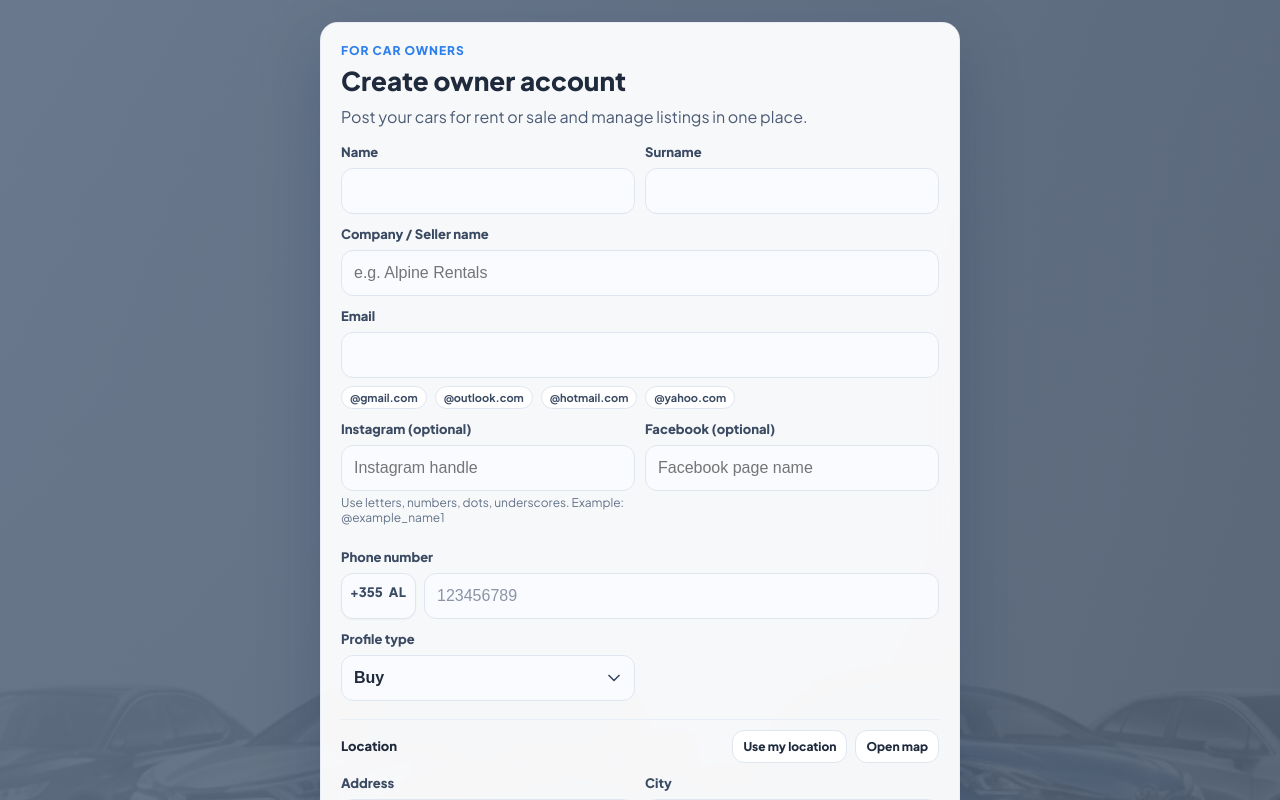
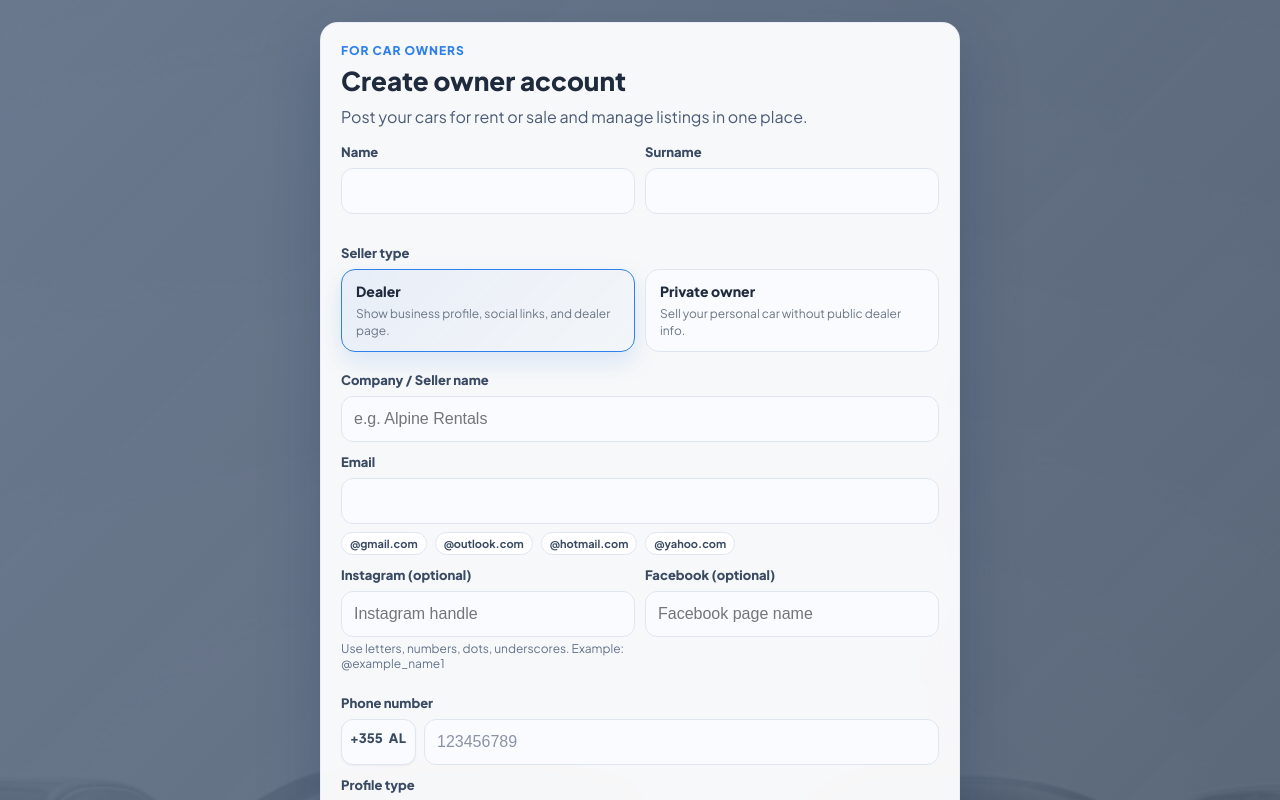
Before and after one commit to dailyplatform-io/dailydrive, a React (Vite) app: page /register in a window 1280 px wide. Shown: the top 800 px of the page. Built offline with nearby package versions, Linux system fonts and the light colour scheme.

Commit message:
add private dealer

```diff
--- a/src/components/FilterSidebar.tsx
+++ b/src/components/FilterSidebar.tsx
@@ -343,6 +343,24 @@ export const FilterSidebar: React.FC<FilterSidebarProps> = ({
           />
           <span className="slider" />
         </label>
+      </div>
+
+      <div className="filter-panel__group">
+        <div className="filter-panel__label-row">
+          <span className="filter-panel__label">{t('filters.sellerType')}</span>
+        </div>
+        <div className="chip-grid">
+          {(['dealer', 'private'] as const).map((type) => (
+            <button
+              key={type}
+              className={`chip ${filters.selectedSellerTypes.includes(type) ? 'is-active' : ''}`}
+              onClick={() => onUpdate('selectedSellerTypes', toggleArrayValue(filters.selectedSellerTypes, type))}
+              type="button"
+            >
+              {t(`filters.sellerType.${type}`)}
+            </button>
+          ))}
+        </div>
       </div>
 
       <div className="filter-panel__group">
--- a/src/context/AuthContext.tsx
+++ b/src/context/AuthContext.tsx
@@ -25,6 +25,7 @@ export interface OwnerAccount {
   sellerSlug?: string;
   instagramName?: string;
   facebookName?: string;
+  isPrivateOwner?: boolean;
   profileType: OwnerProfileType;
   subscriptionTier: SubscriptionTier;
   subscriptionStartedAt: string;
--- a/src/hooks/useFilters.ts
+++ b/src/hooks/useFilters.ts
@@ -22,6 +22,7 @@ export interface FilterState {
   selectedExteriorColors: string[];
   selectedInteriorColors: string[];
   selectedRegistration: string[];
+  selectedSellerTypes: Array<'dealer' | 'private'>;
 }
 
 export interface FilterBounds {
@@ -70,6 +71,7 @@ const initialFilterState = (mode: 'rent' | 'buy', bounds: FilterBounds): FilterS
   selectedExteriorColors: [],
   selectedInteriorColors: [],
   selectedRegistration: [],
+  selectedSellerTypes: [],
 });
 
 export const useFilters = (allCars: Car[], mode: 'rent' | 'buy', carMakes: CarMake[] = [], carModels: CarModel[] = []) => {
@@ -180,6 +182,12 @@ export const useFilters = (allCars: Car[], mode: 'rent' | 'buy', carMakes: CarMa
         });
       })();
 
+      const matchesSellerType = (() => {
+        if (filters.selectedSellerTypes.length === 0) return true;
+        const ownerType = car.ownerIsPrivate ? 'private' : 'dealer';
+        return filters.selectedSellerTypes.includes(ownerType);
+      })();
+
       return (
         matchesSearch &&
         matchesRentalType &&
@@ -195,7 +203,8 @@ export const useFilters = (allCars: Car[], mode: 'rent' | 'buy', carMakes: CarMa
         matchesSeats &&
         matchesExterior &&
         matchesInterior &&
-        matchesRegistration
+        matchesRegistration &&
+        matchesSellerType
       );
     });
   }, [allCars, filters, mode, carMakes, carModels]);
--- a/src/i18n/translations.ts
+++ b/src/i18n/translations.ts
@@ -78,6 +78,11 @@ export const translations: Record<Language, TranslationDict> = {
     'ownerRegister.subtitle': 'Post your cars for rent or sale and manage listings in one place.',
     'ownerRegister.name': 'Name',
     'ownerRegister.surname': 'Surname',
+    'ownerRegister.sellerType.title': 'Seller type',
+    'ownerRegister.sellerType.dealer.title': 'Dealer',
+    'ownerRegister.sellerType.dealer.desc': 'Show business profile, social links, and dealer page.',
+    'ownerRegister.sellerType.private.title': 'Private owner',
+    'ownerRegister.sellerType.private.desc': 'Sell your personal car without public dealer info.',
     'ownerRegister.sellerName': 'Company / Seller name',
     'ownerRegister.sellerName.placeholder': 'e.g. Alpine Rentals',
     'ownerRegister.phone': 'Phone number',
@@ -377,6 +382,9 @@ export const translations: Record<Language, TranslationDict> = {
     'filters.title': 'Filter by:',
     'filters.collapse': 'Filters',
     'filters.availableOnly': 'Available now only',
+    'filters.sellerType': 'Seller type',
+    'filters.sellerType.dealer': 'Dealer',
+    'filters.sellerType.private': 'Private',
     'filters.brand': 'Car brand',
     'filters.brand.placeholder': 'All brands',
     'filters.model': 'Car model',
@@ -699,6 +707,11 @@ export const translations: Record<Language, TranslationDict> = {
     'ownerRegister.subtitle': 'Pubblica auto a noleggio o in vendita e gestisci gli annunci.',
     'ownerRegister.name': 'Nome',
     'ownerRegister.surname': 'Cognome',
+    'ownerRegister.sellerType.title': 'Tipo venditore',
+    'ownerRegister.sellerType.dealer.title': 'Concessionario',
+    'ownerRegister.sellerType.dealer.desc': 'Mostra profilo aziendale, social e pagina del venditore.',
+    'ownerRegister.sellerType.private.title': 'Privato',
+    'ownerRegister.sellerType.private.desc': 'Vendi la tua auto personale senza profilo pubblico.',
     'ownerRegister.sellerName': 'Nome azienda / venditore',
     'ownerRegister.sellerName.placeholder': 'es. Alpine Rentals',
     'ownerRegister.phone': 'Telefono',
@@ -992,6 +1005,9 @@ export const translations: Record<Language, TranslationDict> = {
     'filters.title': 'Filtra per:',
     'filters.collapse': 'Filtri',
     'filters.availableOnly': 'Solo disponibili ora',
+    'filters.sellerType': 'Tipo venditore',
+    'filters.sellerType.dealer': 'Concessionario',
+    'filters.sellerType.private': 'Privato',
     'filters.brand': 'Marca',
     'filters.brand.placeholder': 'Tutte le marche',
     'filters.model': 'Modello',
@@ -1302,6 +1318,11 @@ export const translations: Record<Language, TranslationDict> = {
     'ownerRegister.subtitle': 'Publikoni makina me qira ose në shitje dhe menaxhoni shpalljet.',
     'ownerRegister.name': 'Emri',
     'ownerRegister.surname': 'Mbiemri',
+    'ownerRegister.sellerType.title': 'Lloji i shitësit',
+    'ownerRegister.sellerType.dealer.title': 'Shitës',
+    'ownerRegister.sellerType.dealer.desc': 'Shfaq profil biznesi, rrjete sociale dhe faqe shitësi.',
+    'ownerRegister.sellerType.private.title': 'Pronari privat',
+    'ownerRegister.sellerType.private.desc': 'Shit makinën personale pa informacione publike të shitësit.',
     'ownerRegister.sellerName': 'Emri i kompanisë / shitësit',
     'ownerRegister.sellerName.placeholder': 'p.sh. Alpine Rentals',
     'ownerRegister.phone': 'Numri i telefonit',
@@ -1596,6 +1617,9 @@ export const translations: Record<Language, TranslationDict> = {
     'filters.title': 'Filtro sipas:',
     'filters.collapse': 'Filtra',
     'filters.availableOnly': 'Vetëm të disponueshme',
+    'filters.sellerType': 'Lloji i shitësit',
+    'filters.sellerType.dealer': 'Shitës',
+    'filters.sellerType.private': 'Privat',
     'filters.brand': 'Marka e makinës',
     'filters.brand.placeholder': 'Të gjitha markat',
     'filters.model': 'Modeli',
@@ -1903,6 +1927,11 @@ export const translations: Record<Language, TranslationDict> = {
     'ownerRegister.subtitle': 'Δημοσιεύστε αυτοκίνητα προς ενοικίαση ή πώληση και διαχειριστείτε αγγελίες.',
     'ownerRegister.name': 'Όνομα',
     'ownerRegister.surname': 'Επώνυμο',
+    'ownerRegister.sellerType.title': 'Τύπος πωλητή',
+    'ownerRegister.sellerType.dealer.title': 'Έμπορος',
+    'ownerRegister.sellerType.dealer.desc': 'Εμφάνιση εταιρικού προφίλ, social και σελίδας εμπόρου.',
+    'ownerRegister.sellerType.private.title': 'Ιδιώτης',
+    'ownerRegister.sellerType.private.desc': 'Πώληση προσωπικού αυτοκινήτου χωρίς δημόσιες πληροφορίες εμπόρου.',
     'ownerRegister.sellerName': 'Όνομα εταιρείας / πωλητή',
     'ownerRegister.sellerName.placeholder': 'π.χ. Alpine Rentals',
     'ownerRegister.phone': 'Τηλέφωνο',
@@ -2195,6 +2224,9 @@ export const translations: Record<Language, TranslationDict> = {
     'filters.title': 'Φίλτρα:',
     'filters.collapse': 'Φίλτρα',
     'filters.availableOnly': 'Μόνο διαθέσιμα τώρα',
+    'filters.sellerType': 'Τύπος πωλητή',
+    'filters.sellerType.dealer': 'Έμπορος',
+    'filters.sellerType.private': 'Ιδιώτης',
     'filters.brand': 'Μάρκα',
     'filters.brand.placeholder': 'Όλες οι μάρκες',
     'filters.model': 'Μοντέλο',
--- a/src/models/Car.ts
+++ b/src/models/Car.ts
@@ -20,6 +20,7 @@ export interface Car {
   ownerId?: string;
   ownerName?: string;
   ownerProfileType?: string;
+  ownerIsPrivate?: boolean;
   ownerPhone?: string;
   ownerSlug?: string;
   ownerInstagram?: string;
--- a/src/pages/OwnerAuth.css
+++ b/src/pages/OwnerAuth.css
@@ -120,6 +120,65 @@
   display: grid;
   grid-template-columns: repeat(2, minmax(0, 1fr));
   gap: 10px;
+}
+
+.owner-auth-choice {
+  margin: 6px 0 8px;
+}
+
+.owner-auth-choice__label {
+  font-size: 13px;
+  font-weight: 800;
+  color: #3a4a63;
+  margin-bottom: 8px;
+}
+
+.owner-auth-choice__grid {
+  display: grid;
+  grid-template-columns: repeat(2, minmax(0, 1fr));
+  gap: 10px;
+}
+
+.owner-auth-choice__card {
+  border: 1px solid #dfe6f0;
+  border-radius: 14px;
+  padding: 12px 14px;
+  background: #f9fbff;
+  cursor: pointer;
+  display: flex;
+  flex-direction: column;
+  gap: 6px;
+  position: relative;
+  transition: all 0.2s ease;
+}
+
+.owner-auth-choice__card input {
+  position: absolute;
+  opacity: 0;
+  pointer-events: none;
+}
+
+.owner-auth-choice__title {
+  font-size: 14px;
+  font-weight: 900;
+  color: #1f2b3d;
+}
+
+.owner-auth-choice__desc {
+  font-size: 12px;
+  color: #6b7686;
+  line-height: 1.4;
+}
+
+.owner-auth-choice__card.is-active {
+  border-color: #2f80ed;
+  background: linear-gradient(135deg, rgba(47, 128, 237, 0.08), rgba(47, 128, 237, 0.02));
+  box-shadow: 0 10px 24px rgba(47, 128, 237, 0.15);
+}
+
+.owner-auth-choice__card:focus-within {
+  border-color: #2f80ed;
+  box-shadow: 0 0 0 3px rgba(47, 128, 237, 0.15);
 }
 
 .owner-auth-field span {
--- a/src/pages/OwnerLogin.tsx
+++ b/src/pages/OwnerLogin.tsx
@@ -149,7 +149,8 @@ export const OwnerLogin: React.FC = () => {
         sellerName: response.sellerName,
         sellerSlug: response.sellerSlug ?? (response.sellerName ? slugifySellerName(response.sellerName) : undefined),
         instagramName: response.instagramName,
-        facebookName: response.facebookName
+        facebookName: response.facebookName,
+        isPrivateOwner: response.isPrivateOwner
       }));
 
       const normalizeNumber = (value: unknown) => {
@@ -173,6 +174,7 @@ export const OwnerLogin: React.FC = () => {
         sellerSlug: response.sellerSlug ?? (response.sellerName ? slugifySellerName(response.sellerName) : undefined),
         instagramName: response.instagramName,
         facebookName: response.facebookName,
+        isPrivateOwner: response.isPrivateOwner,
         profileType,
         subscriptionTier,
         subscriptionStartedAt: now.toISOString(),
--- a/src/pages/OwnerRegister.tsx
+++ b/src/pages/OwnerRegister.tsx
@@ -30,6 +30,7 @@ export const OwnerRegister: React.FC = () => {
   const { t } = useLanguage();
   const navigate = useNavigate();
   const capitalize = (value: string) => (value ? value.charAt(0).toUpperCase() + value.slice(1) : value);
+  const privateSellerName = 'Private Cars';
 
   const [name, setName] = useState('');
   const [surname, setSurname] = useState('');
@@ -51,6 +52,7 @@ export const OwnerRegister: React.FC = () => {
   const [showConfirmPassword, setShowConfirmPassword] = useState(false);
   const [instagramName, setInstagramName] = useState('');
   const [facebookName, setFacebookName] = useState('');
+  const [sellerType, setSellerType] = useState<'dealer' | 'private'>('dealer');
   const [confirmPasswordBlurred, setConfirmPasswordBlurred] = useState(false);
   const [useLocationInstead, setUseLocationInstead] = useState(false);
   const [submitted, setSubmitted] = useState(false);
@@ -80,6 +82,16 @@ export const OwnerRegister: React.FC = () => {
       setSubscriptionTier('free');
     }
   }, []);
+
+  useEffect(() => {
+    if (sellerType === 'private') {
+      setSellerName(privateSellerName);
+      setInstagramName('');
+      setFacebookName('');
+    } else if (sellerName === privateSellerName) {
+      setSellerName('');
+    }
+  }, [sellerType, sellerName, privateSellerName]);
 
   const applyEmailSuggestion = (domain: string) => {
     setEmail((current) => {
@@ -156,10 +168,10 @@ export const OwnerRegister: React.FC = () => {
     const next: Record<string, string> = {};
     if (!name.trim()) next.name = t('ownerRegister.error.required');
     if (!surname.trim()) next.surname = t('ownerRegister.error.required');
-    if (!sellerName.trim()) next.sellerName = t('ownerRegister.error.required');
+    if (sellerType === 'dealer' && !sellerName.trim()) next.sellerName = t('ownerRegister.error.required');
     if (!email.trim()) next.email = t('ownerRegister.error.required');
     else if (!/^\S+@\S+\.\S+$/.test(email.trim())) next.email = t('ownerAuth.error.emailInvalid');
-    if (instagramName.trim() && !isValidInstagramHandle(instagramName)) {
+    if (sellerType === 'dealer' && instagramName.trim() && !isValidInstagramHandle(instagramName)) {
       next.instagramName = t('ownerRegister.error.instagramInvalid');
     }
     if (!phone.trim()) next.phone = t('ownerRegister.error.required');
@@ -178,7 +190,7 @@ export const OwnerRegister: React.FC = () => {
     if (!confirmPassword) next.confirmPassword = t('ownerRegister.error.confirmPasswordRequired');
     else if (password !== confirmPassword) next.confirmPassword = t('ownerRegister.error.passwordsDoNotMatch');
     return next;
-  }, [submitted, name, surname, sellerName, email, phone, instagramName, address, lat, lng, password, confirmPassword, useLocationInstead, t]);
+  }, [submitted, name, surname, sellerName, sellerType, email, phone, instagramName, address, lat, lng, password, confirmPassword, useLocationInstead, t]);
 
   // Show password mismatch error immediately when user leaves confirm password field
   const confirmPasswordError = useMemo(() => {
@@ -192,7 +204,7 @@ export const OwnerRegister: React.FC = () => {
     // Check if all required fields are filled
     // Address is only required if not using GPS location
     const addressRequired = !useLocationInstead && !address.trim();
-    if (!name.trim() || !surname.trim() || !sellerName.trim() || !email.trim() || !phone.trim() || addressRequired || !password || !confirmPassword) {
+    if (!name.trim() || !surname.trim() || (sellerType === 'dealer' && !sellerName.trim()) || !email.trim() || !phone.trim() || addressRequired || !password || !confirmPassword) {
       return false;
     }
 
@@ -218,7 +230,7 @@ export const OwnerRegister: React.FC = () => {
     }
 
     return true;
-  }, [name, surname, sellerName, email, phone, address, lat, lng, password, confirmPassword, useLocationInstead]);
+  }, [name, surname, sellerName, sellerType, email, phone, address, lat, lng, password, confirmPassword, useLocationInstead]);
 
   const onSubmit = async (event: React.FormEvent) => {
     event.preventDefault();
@@ -236,8 +248,9 @@ export const OwnerRegister: React.FC = () => {
         email,
         phone: `+${selectedDialCode}${phone}`,
         sellerName: sellerName.trim(),
-        instagramName: normalizeInstagramHandle(instagramName) || undefined,
-        facebookName: facebookName.trim() || undefined,
+        instagramName: sellerType === 'dealer' ? normalizeInstagramHandle(instagramName) || undefined : undefined,
+        facebookName: sellerType === 'dealer' ? facebookName.trim() || undefined : undefined,
+        isPrivateOwner: sellerType === 'private',
         profileType,
         subscriptionTier,
         city,
@@ -330,6 +343,35 @@ export const OwnerRegister: React.FC = () => {
             </label>
           </div>
 
+          <div className="owner-auth-choice">
+            <p className="owner-auth-choice__label">{t('ownerRegister.sellerType.title')}</p>
+            <div className="owner-auth-choice__grid" role="radiogroup" aria-label={t('ownerRegister.sellerType.title')}>
+              <label className={`owner-auth-choice__card ${sellerType === 'dealer' ? 'is-active' : ''}`}>
+                <input
+                  type="radio"
+                  name="sellerType"
+                  value="dealer"
+                  checked={sellerType === 'dealer'}
+                  onChange={() => setSellerType('dealer')}
+                />
+                <span className="owner-auth-choice__title">{t('ownerRegister.sellerType.dealer.title')}</span>
+                <span className="owner-auth-choice__desc">{t('ownerRegister.sellerType.dealer.desc')}</span>
+              </label>
+              <label className={`owner-auth-choice__card ${sellerType === 'private' ? 'is-active' : ''}`}>
+                <input
+                  type="radio"
+                  name="sellerType"
+                  value="private"
+                  checked={sellerType === 'private'}
+                  onChange={() => setSellerType('private')}
+                />
+                <span className="owner-auth-choice__title">{t('ownerRegister.sellerType.private.title')}</span>
+                <span className="owner-auth-choice__desc">{t('ownerRegister.sellerType.private.desc')}</span>
+              </label>
+            </div>
+          </div>
+
+          {sellerType === 'dealer' && (
             <label className="owner-auth-field">
               <span>{t('ownerRegister.sellerName')}</span>
               <input
@@ -340,6 +382,7 @@ export const OwnerRegister: React.FC = () => {
               />
               {errors.sellerName && <p className="owner-auth-error">{errors.sellerName}</p>}
             </label>
+          )}
 
           <label className="owner-auth-field">
             <span>{t('ownerAuth.email')}</span>
@@ -367,6 +410,7 @@ export const OwnerRegister: React.FC = () => {
             {emailTaken && <p className="owner-auth-error">{t('ownerRegister.error.emailTaken')}</p>}
           </label>
 
+          {sellerType === 'dealer' && (
             <div className="owner-auth-grid">
               <label className="owner-auth-field">
                 <span>{t('ownerRegister.instagram')}</span>
@@ -391,6 +435,7 @@ export const OwnerRegister: React.FC = () => {
                 />
               </label>
             </div>
+          )}
 
           <label className="owner-auth-field">
             <span>{t('ownerRegister.phone')}</span>
--- a/src/pages/dashboard/DashboardCars.tsx
+++ b/src/pages/dashboard/DashboardCars.tsx
@@ -117,6 +117,7 @@ export const DashboardCars: React.FC = () => {
   }, [user]);
 
   const addDisabled = features.subscriptions ? billingCount >= maxAllowedCars : false;
+  const canShareProfile = !user.isPrivateOwner;
 
   if (!user) return null;
 
@@ -183,6 +184,7 @@ export const DashboardCars: React.FC = () => {
             <p className="muted">{t('dashboard.cars.subtitle')}</p>
           </div>
           <div className="owner-panel__actions">
+            {canShareProfile && (
               <button
                 className="owner-mini owner-mini--share"
                 type="button"
@@ -216,6 +218,7 @@ export const DashboardCars: React.FC = () => {
               >
                 {t('dashboard.share.button')}
               </button>
+            )}
             <button
               className="owner-primary"
               type="button"
--- a/src/service/authService.ts
+++ b/src/service/authService.ts
@@ -8,6 +8,7 @@ export interface RegisterUserRequest {
   sellerName: string;
   instagramName?: string;
   facebookName?: string;
+  isPrivateOwner?: boolean;
   profileType: 'rent' | 'buy';
   subscriptionTier: string;
   city: string;
@@ -36,6 +37,7 @@ export interface AuthResponse {
   sellerSlug?: string;
   instagramName?: string;
   facebookName?: string;
+  isPrivateOwner?: boolean;
   profileType?: 'rent' | 'buy';
   city?: string;
   address?: string;
--- a/src/service/carService.ts
+++ b/src/service/carService.ts
@@ -84,6 +84,12 @@ const mapApiCarToModel = (apiCar: any): Car => {
       apiCar.owner?.companyName ||
       apiCar.owner?.name,
     ownerProfileType: apiCar.ownerProfileType,
+    ownerIsPrivate:
+      typeof apiCar.ownerIsPrivate === 'boolean'
+        ? apiCar.ownerIsPrivate
+        : typeof apiCar.owner?.isPrivateOwner === 'boolean'
+          ? apiCar.owner.isPrivateOwner
+          : undefined,
     ownerPhone: apiCar.ownerPhone || apiCar.phone || apiCar.owner?.phoneNumber,
     ownerSlug:
       apiCar.ownerSlug ||
--- a/src/services/authService.ts
+++ b/src/services/authService.ts
@@ -30,6 +30,7 @@ export interface AuthResponse {
   sellerSlug?: string;
   instagramName?: string;
   facebookName?: string;
+  isPrivateOwner?: boolean;
   profileType?: 'rent' | 'buy';
   city?: string;
   address?: string;
```
Lines whose indentation alone changed are shown as unchanged.
